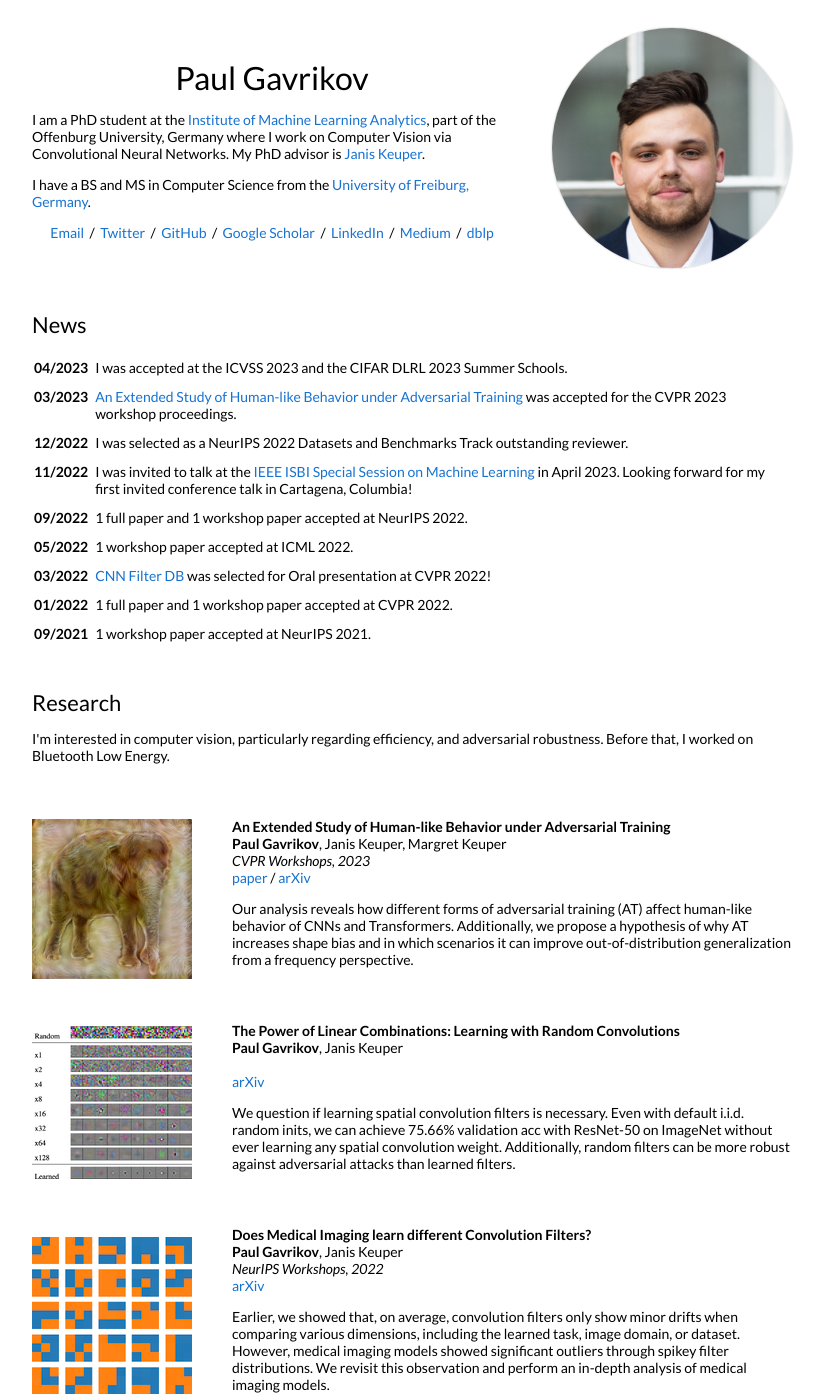
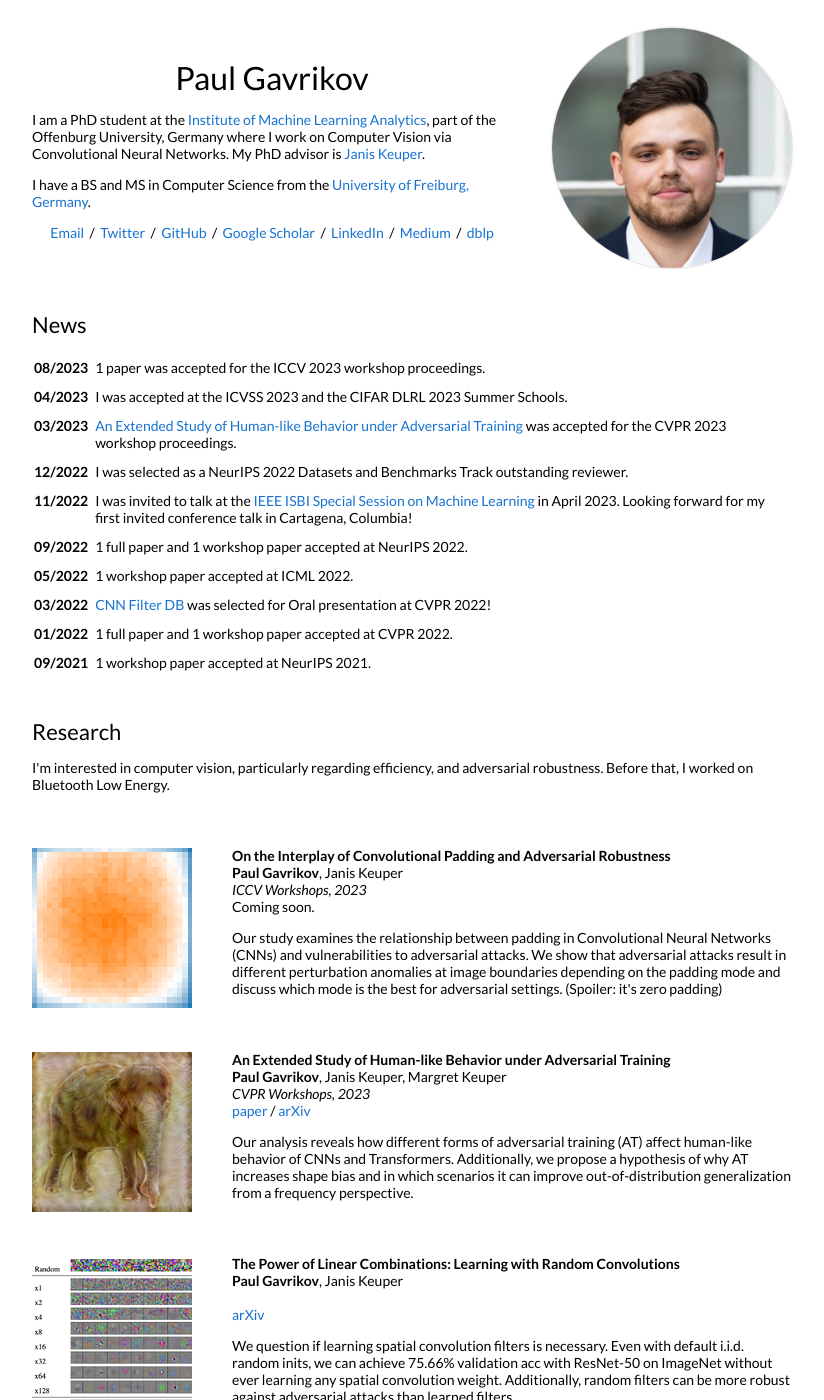
Before and after one commit to paulgavrikov/paulgavrikov.github.io, a Jekyll site: the page built from _posts/2018-05-15-intro.markdown, in a window 1280 px wide and 1400 px high. Shown: the whole window, without its empty margins (228-1052 px from the left). Built offline with Jekyll 4.4.1, drawn with Linux system fonts in a browser that asks for light colours.

Commit message:
adding iccvw paper

```diff
--- a/_data/news.yml
+++ b/_data/news.yml
@@ -1,3 +1,6 @@
+- news_entry:
+  date: 08/2023
+  text: 1 paper was accepted for the ICCV 2023 workshop proceedings.
 - news_entry:
   date: 04/2023
   text: I was accepted at the ICVSS 2023 and the CIFAR DLRL 2023 Summer Schools.
--- a/_data/publications.yml
+++ b/_data/publications.yml
@@ -1,3 +1,11 @@
+- publication:
+  title: "On the Interplay of Convolutional Padding and Adversarial Robustness"
+  authors: <b>Paul Gavrikov</b>, Janis Keuper
+  time: 2023
+  short: "Our study examines the relationship between padding in Convolutional Neural Networks (CNNs) and vulnerabilities to adversarial attacks. We show that adversarial attacks result in different perturbation anomalies at image boundaries depending on the padding mode and discuss which mode is the best for adversarial settings. (Spoiler: it's zero padding)"
+  conference: "ICCV Workshops, 2023"
+  details: Coming soon.
+  image: images/small/tn_atpadding.png
 - publication:
   title: "An Extended Study of Human-like Behavior under Adversarial Training"
   authors: <b>Paul Gavrikov</b>, Janis Keuper, Margret Keuper
```
Also changed, not shown: images/small/tn_atpadding.png (added).
